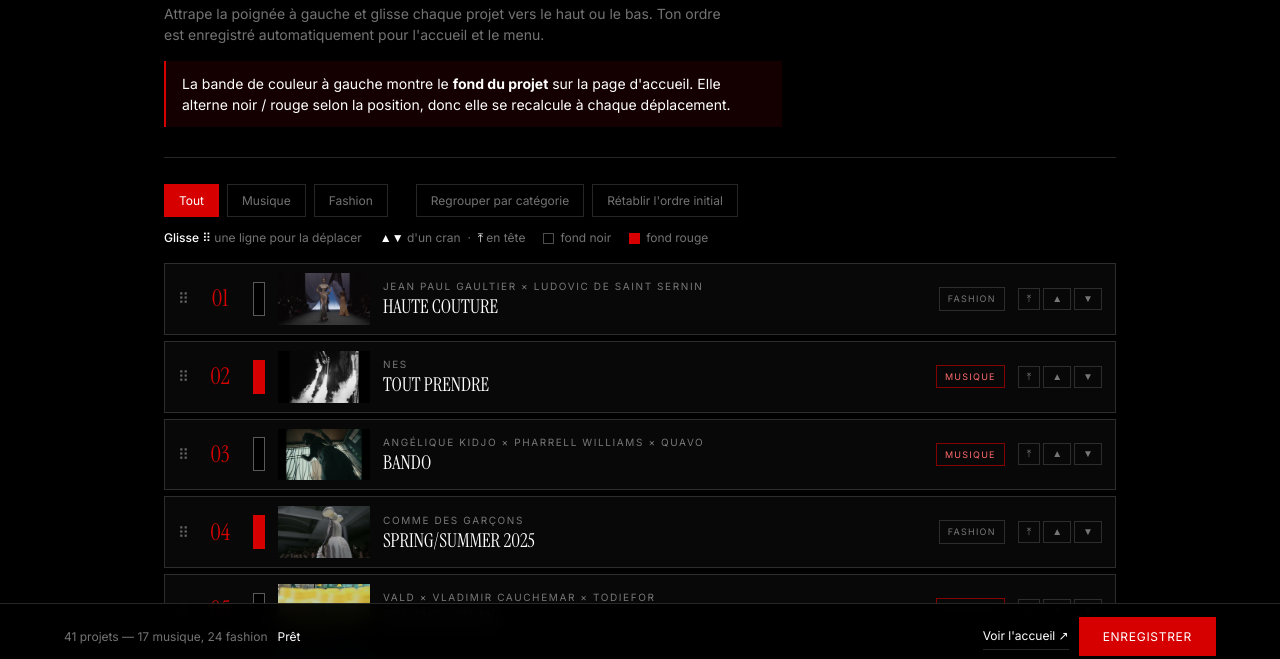
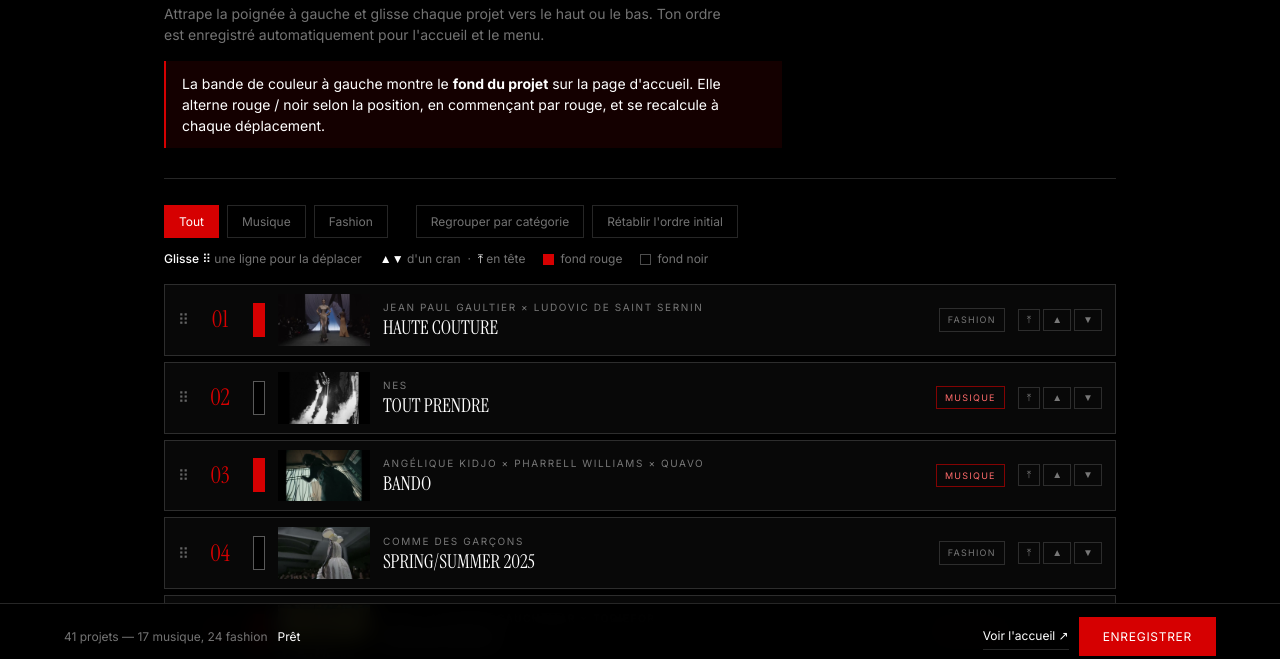
Before and after one commit to leoguy-coder/portfolio-leo, a plain HTML site: page _ordre.html in a window 1280 px wide. Shown: the part 131-790 px from the top of the page. Drawn offline with Linux system fonts and the light colour scheme.

Commit message:
Start project background alternation with red

```diff
--- a/_ordre.html
+++ b/_ordre.html
@@ -118,7 +118,7 @@
      Ton ordre est enregistré automatiquement pour l'accueil et le menu.</p>
   <div class="note">
     La bande de couleur à gauche montre le <b>fond du projet</b> sur la page d'accueil.
-    Elle alterne noir / rouge selon la position, donc elle se recalcule à chaque déplacement.
+    Elle alterne rouge / noir selon la position, en commençant par rouge, et se recalcule à chaque déplacement.
   </div>
 </header>
 
@@ -134,8 +134,8 @@
 <div class="hint">
   <span><b>Glisse ⠿</b> une ligne pour la déplacer</span>
   <span><b>▲▼</b> d'un cran &nbsp;·&nbsp; <b>⤒</b> en tête</span>
+  <span class="legend"><i class="chip-bg" style="background:#D60001;border-color:#D60001"></i> fond rouge</span>
   <span class="legend"><i class="chip-bg" style="background:#000"></i> fond noir</span>
-  <span class="legend"><i class="chip-bg" style="background:#D60001;border-color:#D60001"></i> fond rouge</span>
 </div>
 
 <div id="list"></div>
@@ -265,8 +265,8 @@
 function renum(){
   [...list.children].forEach((el, i) => {
     el.querySelector('.num').textContent = String(i + 1).padStart(2, '0');
-    // même règle que le site : index pair → noir, impair → rouge
-    el.querySelector('.bg').className = 'bg ' + (i % 2 === 0 ? 'dark' : 'red');
+    // même règle que le site : index pair → rouge, impair → noir
+    el.querySelector('.bg').className = 'bg ' + (i % 2 === 0 ? 'red' : 'dark');
   });
   const n = list.children.length;
   const m = [...list.children].filter(e => e.dataset.cat === 'musique').length;
--- a/js/main.js
+++ b/js/main.js
@@ -43,8 +43,8 @@
 
   P.forEach(function (p, i) {
     var sec = document.createElement("section");
-    // Alternance des fonds : le 1er projet (Bando) est noir, puis rouge, etc.
-    sec.className = "project " + (i % 2 === 0 ? "project--dark" : "project--red");
+    // Alternance des fonds : le 1er projet est rouge, puis noir, etc.
+    sec.className = "project " + (i % 2 === 0 ? "project--red" : "project--dark");
 
     var media, still = "";
     if (p.loop) {
```
Also changed, not shown: 1 other file.
